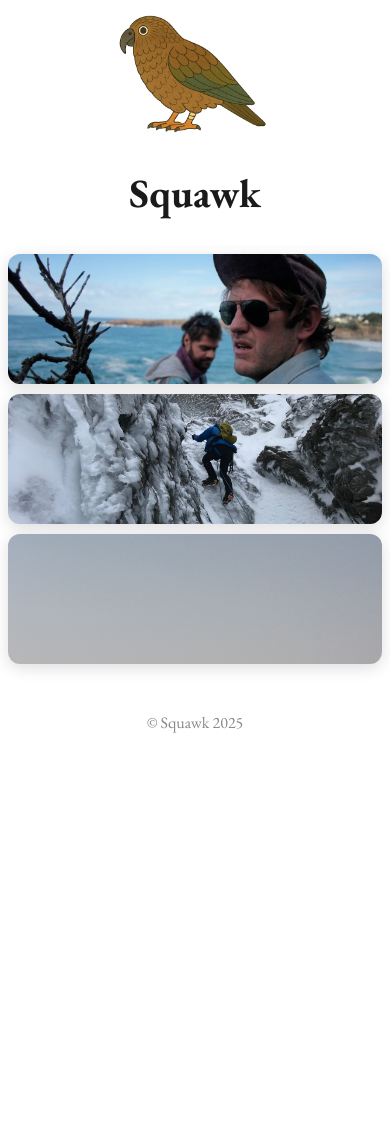
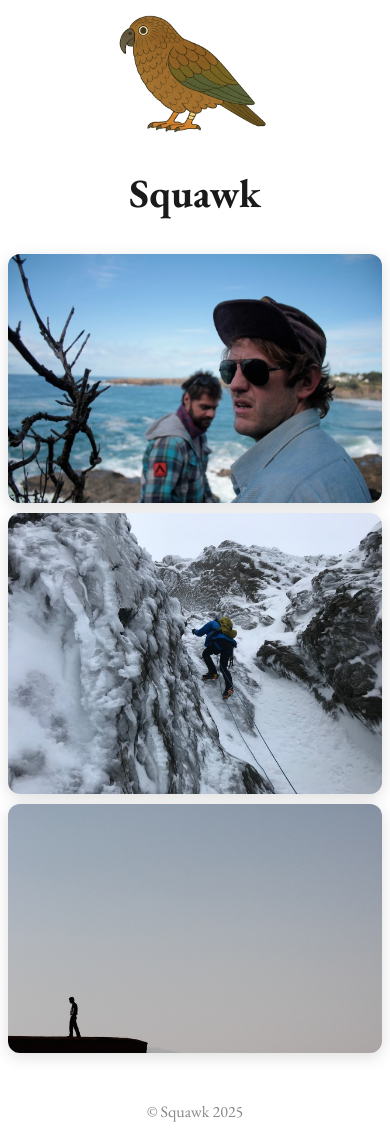
Before and after one commit to nicklatty/Squawk, a Flask app: page / in a window 390 px wide. Shown: the part 104-1247 px from the top of the page. Before the commit the page ends 837 px from the top, so only its background shows below. Run offline with Flask 3, Linux system fonts and the light colour scheme.

Commit message:
Adjust gallery images on mobile

```diff
--- a/templates/about.html
+++ b/templates/about.html
@@ -160,9 +160,10 @@
         gap: 10px;
       }
 
-      .gallery img {
-        height: 130px;
-      }
+        .gallery img {
+          height: auto;
+          object-fit: contain;
+        }
 
       .animal-bar {
         gap: 12px;
```
